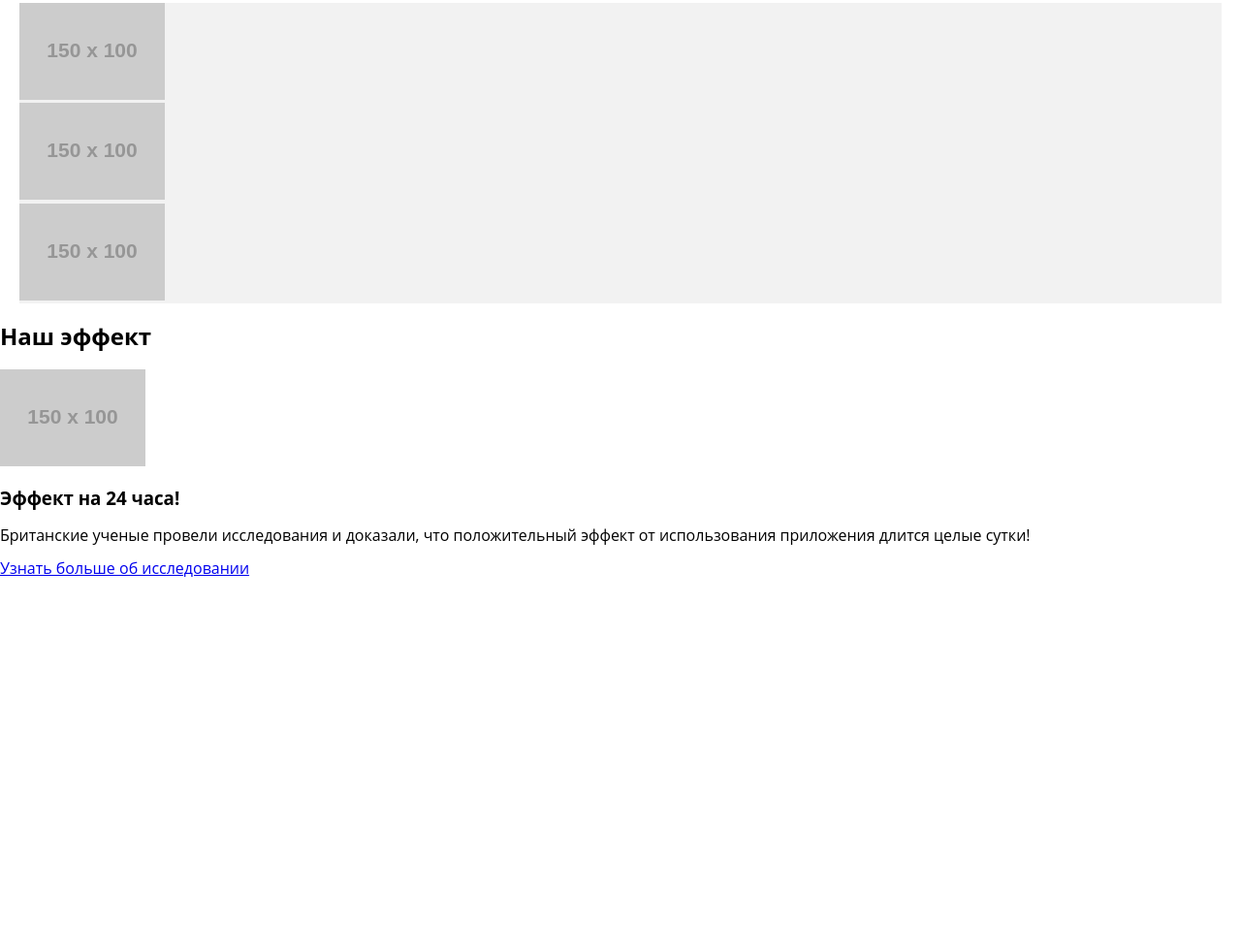
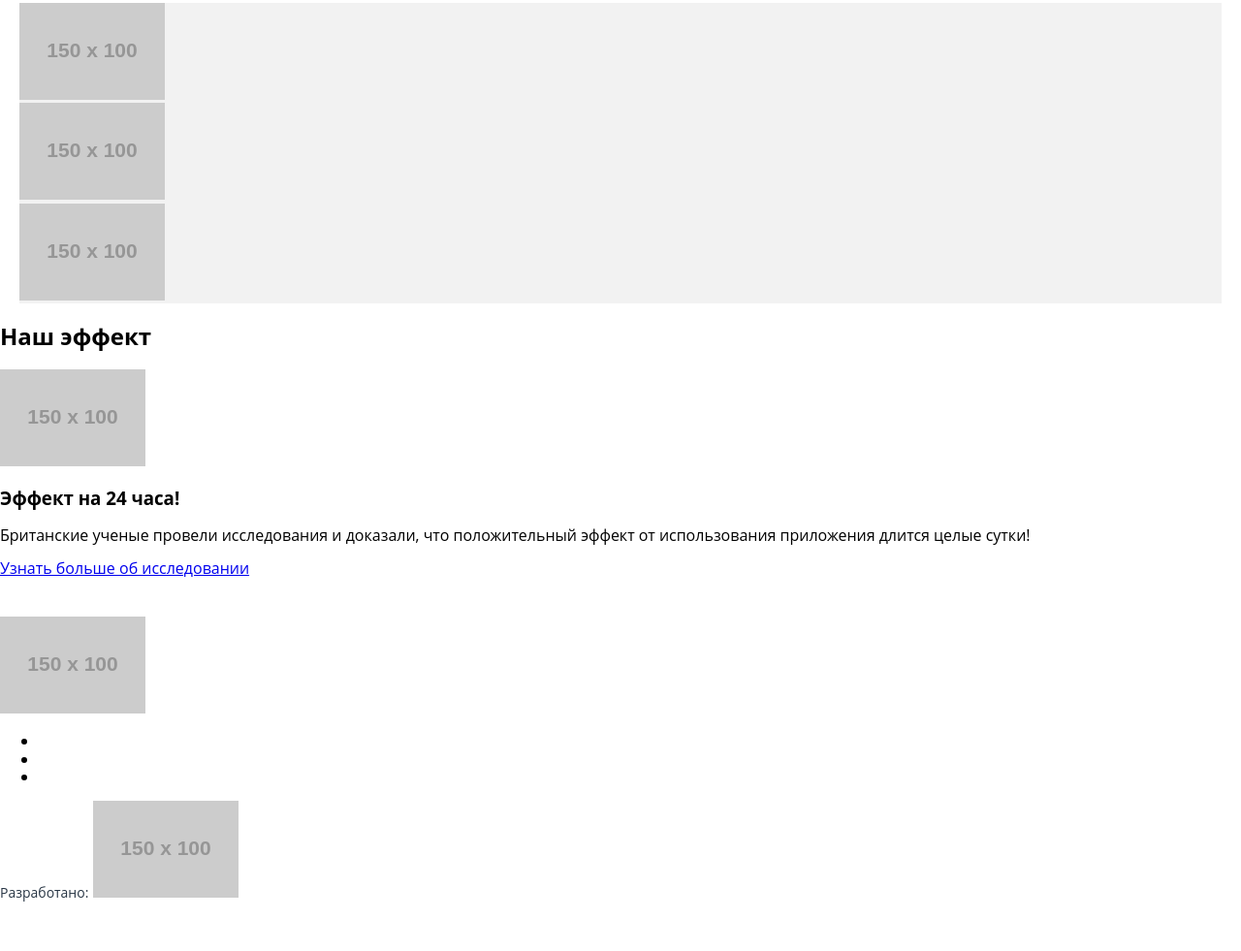
Before and after one commit to eugenekuprikov/621103-pink-16, a website: page source/index.html in a window 1280 px wide. Shown: the part 1426-2407 px from the top of the page at 97% size. Before the commit the page ends 2023 px from the top, so only its background shows below. Drawn offline with nearby package versions, Linux system fonts and the light colour scheme; files that its build step writes are made by us from their sources; placeholder pictures from the web are drawn by us.

Commit message:
Добавялем футер для таблет и десктопной версий

```diff
--- a/source/index.html
+++ b/source/index.html
@@ -99,5 +99,28 @@
 
     </main>
 
+    <footer class="footer">
+      <div class="footer__logo">
+        <img class="footer__logo-image" src="http://placehold.it/150x100" width="150" height="100" alt="Логотип сайта">
+      </div>
+      <div class="footer__social social">
+        <ul class="social__list">
+          <li class="social__item">
+            <a class="social__link social__link--twitter" href="https://www.twitter.com"></a>
+          </li>
+          <li class="social__item">
+            <a class="social__link social__link--facebook" href="https://www.facebook.com"></a>
+          </li>
+          <li class="social__item">
+            <a class="social__link social__link--utub" href="https://www.utub.com"></a>
+          </li>
+        </ul>
+      </div>
+      <div class="footer__copyright copyright">
+        <span class="copyright__text">Разработано:</span>
+        <a class="button copyright__link" href="https://htmlacademy.ru/intensive/adaptive"><img src="http://placehold.it/150x100" width="150" height="100" alt="Логотип HTML Academy"></a>
+      </div>
+    </footer>
+
   </body>
 </html>
```
